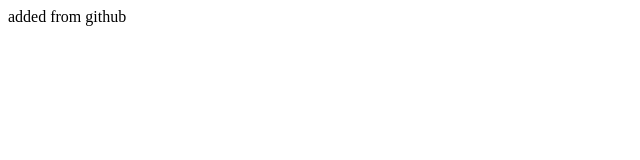
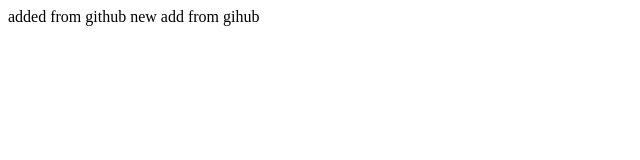
Before and after one commit to akhilesoni/weapp, a plain HTML site: page index.html in a window 1280 px wide. Shown: the whole page, without its empty margins (0-640 px from the left). Drawn offline with Linux system fonts and the light colour scheme.

Commit message:
new add from gihub

```diff
--- a/index.html
+++ b/index.html
@@ -7,5 +7,7 @@
 </head>
 <body>
     added from github
+
+    new add from gihub
 </body>
 </html>
```
